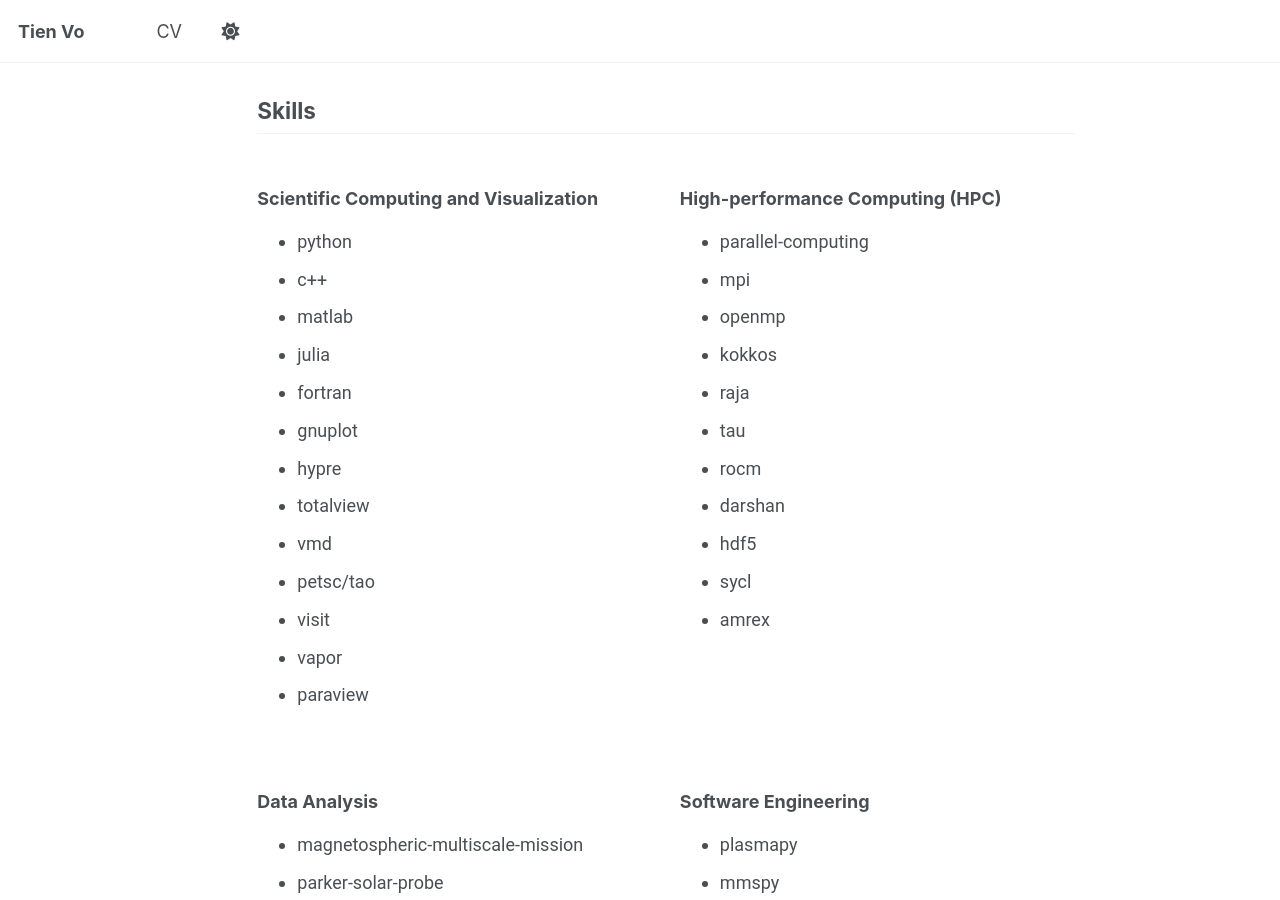
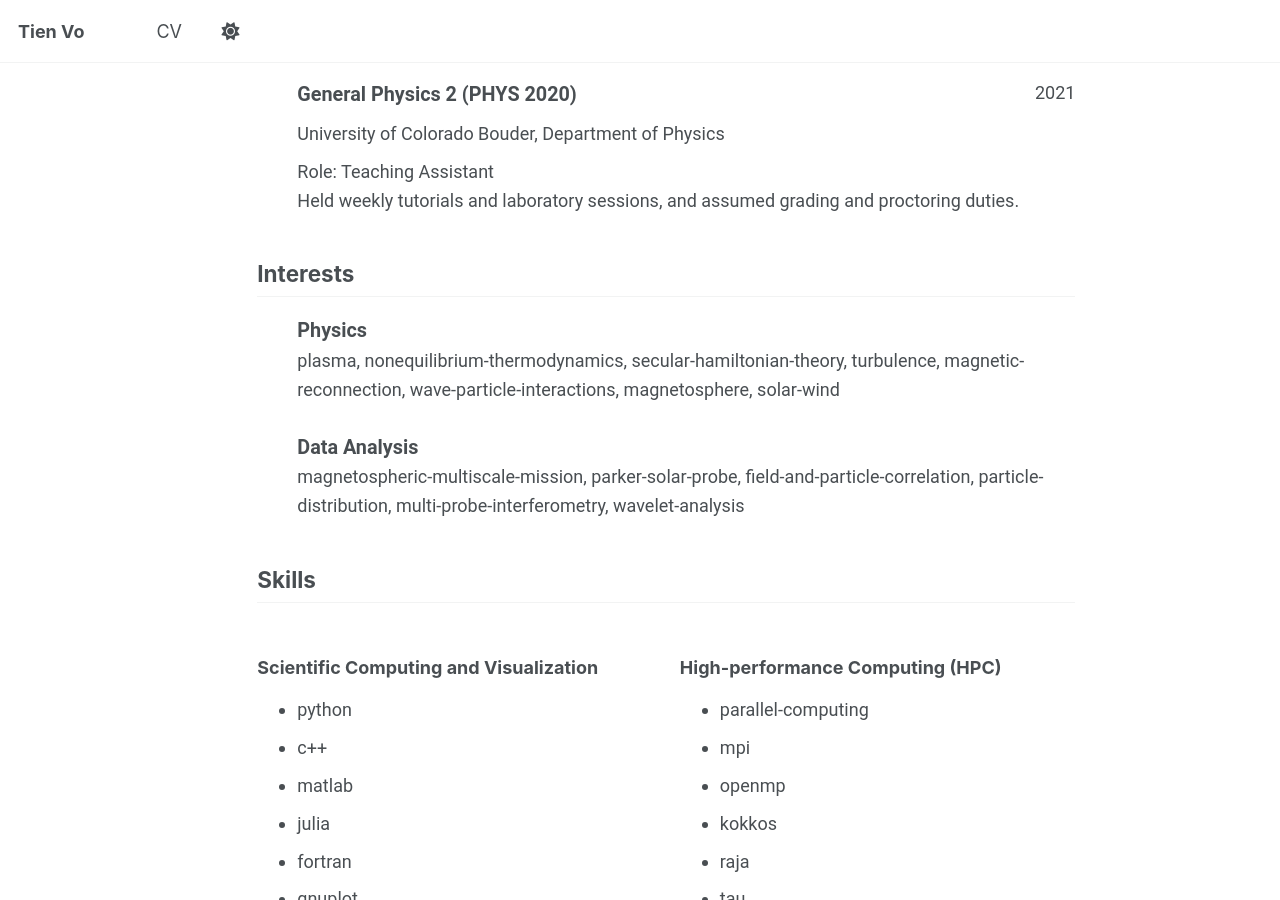
Before and after one commit to tien-vo/tien-vo.github.io, a Jekyll site: the page built from _pages/cv-json.md, in a window 1280 px wide and 900 px high, scrolled down 5254 px. Built offline with Jekyll 4.4.1, drawn with Linux system fonts in a browser that asks for light colours; a script bundle is joined from its source files by our own code; library files that are not in the unit come from our copies; some of the changed text lies outside the part shown.

Commit message:
CV: Update interests

```diff
--- a/_data/cv.json
+++ b/_data/cv.json
@@ -106,7 +106,32 @@
     }
   ],
   "languages": [],
-  "interests": [],
+  "interests": [
+    {
+      "name": "Physics",
+      "keywords": [
+        "plasma",
+        "nonequilibrium-thermodynamics",
+        "secular-hamiltonian-theory",
+        "turbulence",
+        "magnetic-reconnection",
+        "wave-particle-interactions",
+        "magnetosphere",
+        "solar-wind"
+      ]
+    },
+    {
+      "name": "Data Analysis",
+      "keywords": [
+        "magnetospheric-multiscale-mission",
+        "parker-solar-probe",
+        "field-and-particle-correlation",
+        "particle-distribution",
+        "multi-probe-interferometry",
+        "wavelet-analysis"
+      ]
+    }
+  ],
   "references": [],
   "publications": [
     {
@@ -274,9 +299,17 @@
   ],
   "grants": [
     {
+      "name": "International Space Science Institute (ISSI) Team",
+      "title": "Unveiling Energy Conversion and Dissipation in Non-Equilibrium Space Plasmas",
+      "role": "Member",
+      "number": "",
+      "startDate": "2025"
+    },
+    {
       "name": "Future Investigators in NASA Earth and Space Science and Technology",
       "title": "Investigations of Particle Energization Due to Plasma Turbulence and Magnetic Reconnection with the Magnetospheric Multiscale Mission",
-      "number": "NNH22ZDA001N-FINESST",
+      "role": "Future Investigator",
+      "number": "Grant number: NNH22ZDA001N-FINESST",
       "startDate": "2023",
       "endDate": "2026"
     }
--- a/_includes/cv-template.html
+++ b/_includes/cv-template.html
@@ -129,7 +129,7 @@
   {% if cv.grants.size > 0 %}
   <!-- Grants -->
   <div class="cv-section">
-    <h2>Grants</h2>
+    <h2>Grants and Affiliations</h2>
     <ul class="cv-list">
       {% for grant in cv.grants %}
       <li class="cv-item">
@@ -140,7 +140,8 @@
         <div class="cv-item-content">
           <div class="cv-item-subtitle">{{ grant.title }}</div>
           {% if grant.title %}
-          <div class="cv-item-detail">{{grant.number }}</div>
+          <div class="cv-item-detail">{{ grant.role }}</div>
+          <div class="cv-item-detail">{{ grant.number }}</div>
           {% endif %}
         </div>
 
```
